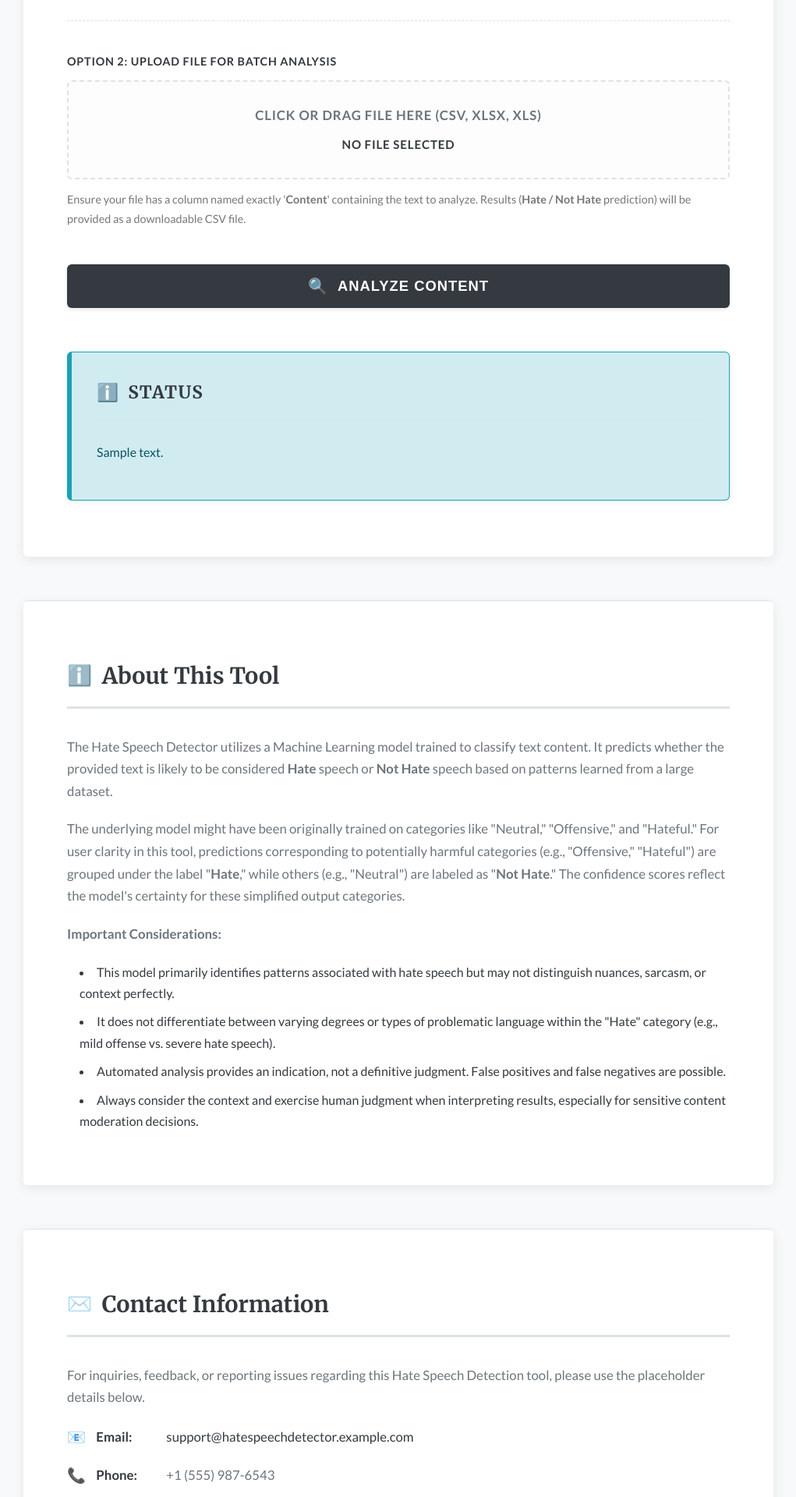
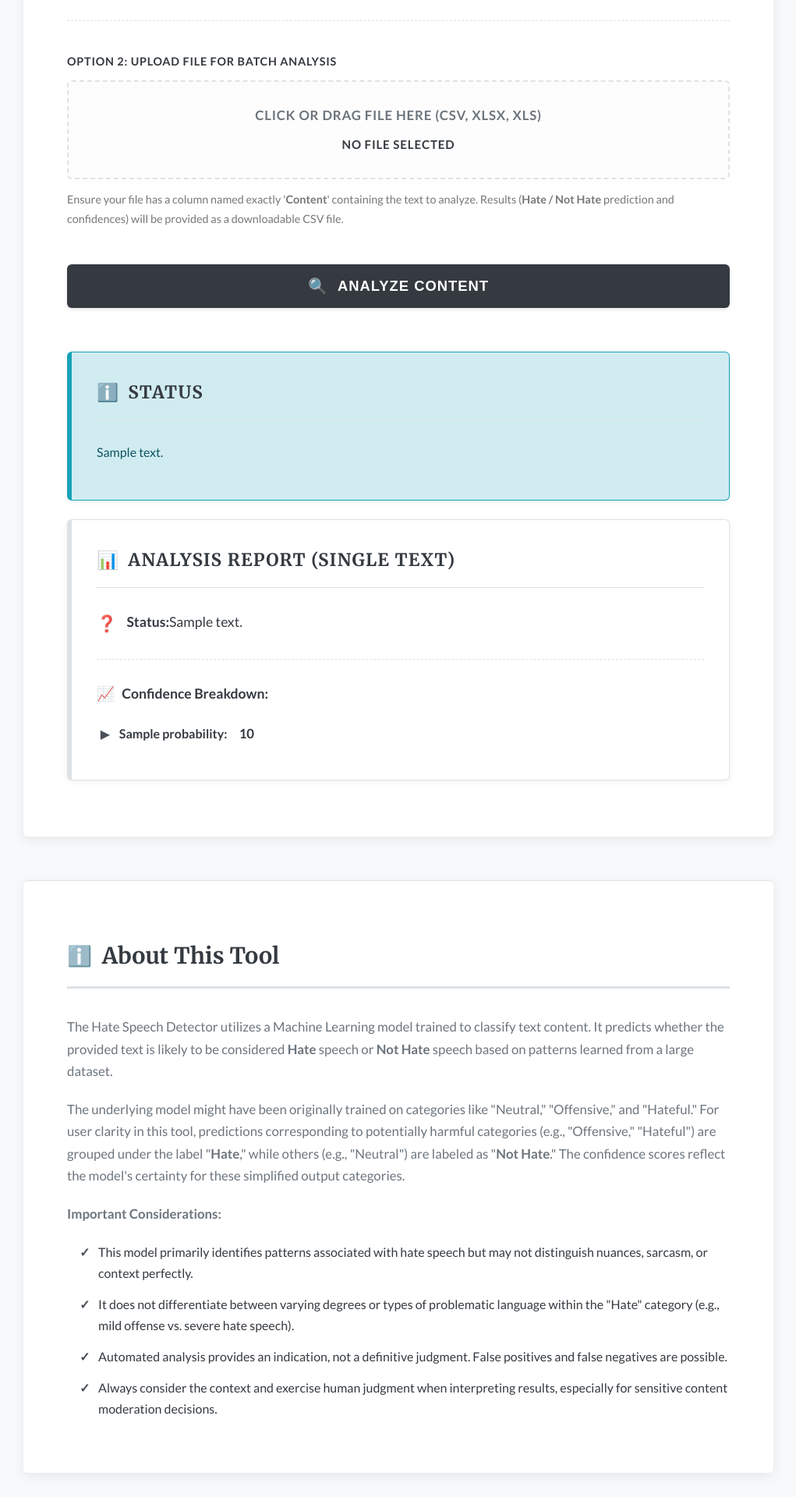
Before and after one commit to SantoshP24/Prj, a Flask app: template templates/index.html in a window 1280 px wide. Shown: the part 645-2565 px from the top of the page at 78% size, without its empty margins (129-1150 px from the left). Run offline with Flask 3, Linux system fonts and the light colour scheme; the template is opened without the code that fills it: most values are stand-ins (such as "Sample title", 1, 10 or a date in 2020).

Commit message:
Add files via upload

```diff
--- a/app.py
+++ b/app.py
@@ -1,30 +1,30 @@
 # File: app.py (Updated for "Hate" / "Not Hate" display)
 
-from flask import Flask, render_template, request, send_file, flash, redirect, url_for
-import joblib
+import io
+import os
 import re
 import string
-import nltk
+
+import joblib
+import pandas as pd
+from flask import Flask, render_template, request, send_file
 from nltk.corpus import stopwords
 from nltk.stem import WordNetLemmatizer
-import os
-import numpy as np
-import pandas as pd
-import io
 from werkzeug.utils import secure_filename
+import numpy as np # Import numpy for checking model classes
 
 # --- Configuration & Constants ---
 MODEL_FILENAME = 'hate_speech_model.pkl'
 VECTORIZER_FILENAME = 'tfidf_vectorizer.pkl'
 # *** UPDATED LABELS ***
 SENTIMENT_LABELS = {0: 'Not Hate', 1: 'Hate'} # Changed labels
-UPLOAD_FOLDER = 'uploads'
+UPLOAD_FOLDER = 'uploads' # Although not used for saving, good practice to define
 ALLOWED_EXTENSIONS = {'csv', 'xlsx', 'xls'}
-ASSUMED_TEXT_COLUMN = 'Content'
+ASSUMED_TEXT_COLUMN = 'Content' # Column name expected in uploaded files
 
 # --- Initialize Flask App ---
 app = Flask(__name__)
-app.secret_key = b'_5#y2L"F4Q8z\n\xec]/'
+app.secret_key = b'_5#y2L"F4Q8z\n\xec]/' # Needed for flash messages or session if used
 
 # --- NLTK Data Check ---
 try:
@@ -37,18 +37,29 @@ except LookupError:
     print("Please run this command in your terminal:")
     print("python -m nltk.downloader stopwords wordnet omw-1.4")
     print("*" * 60)
+    # Consider exiting if NLTK data is critical and not found
+    # exit()
 
 
 # --- Load Model and Vectorizer ---
 model = None
 vectorizer = None
+model_classes = None
 try:
     if os.path.exists(MODEL_FILENAME) and os.path.exists(VECTORIZER_FILENAME):
         model = joblib.load(MODEL_FILENAME)
         vectorizer = joblib.load(VECTORIZER_FILENAME)
-        print("Model and vectorizer loaded successfully.")
+        # Store model classes for robust probability indexing
+        if hasattr(model, 'classes_'):
+            model_classes = list(model.classes_) # Convert to list for easy indexing
+            print(f"Model and vectorizer loaded successfully. Model classes: {model_classes}")
+        else:
+            print("Model loaded, but does not have 'classes_' attribute. Assuming binary [0, 1] output.")
+            model_classes = [0, 1] # Default assumption if attribute missing
+
     else:
-         print(f"ERROR: Model or Vectorizer file not found.")
+         print(f"ERROR: Model ('{MODEL_FILENAME}') or Vectorizer ('{VECTORIZER_FILENAME}') file not found.")
+         print("Please ensure the model has been trained using 'train_model.py' and the .pkl files are in the same directory.")
 except Exception as e:
     print(f"Error loading model/vectorizer: {e}")
 
@@ -58,15 +69,16 @@ lemmatizer = WordNetLemmatizer()
 try:
     stop_words_set = set(stopwords.words('english'))
 except LookupError:
-    print("Stopwords list not found, proceeding without stopword removal.")
+    print("Stopwords list not found (NLTK data issue?), proceeding without stopword removal.")
     stop_words_set = set()
 
 def clean_text(text):
-    if not isinstance(text, str): text = str(text)
+    if not isinstance(text, str): text = str(text) # Ensure input is string
     text = text.lower()
-    text = re.sub(f'[{re.escape(string.punctuation)}]', '', text)
-    text = re.sub(r'\d+', '', text)
-    text = re.sub(r'\s+', ' ', text).strip()
+    text = re.sub(f'[{re.escape(string.punctuation)}]', '', text) # Remove punctuation
+    text = re.sub(r'\d+', '', text) # Remove numbers
+    text = re.sub(r'\s+', ' ', text).strip() # Remove extra whitespace
+    # Lemmatize and remove stopwords
     cleaned_text = ' '.join([lemmatizer.lemmatize(word) for word in text.split() if word not in stop_words_set])
     return cleaned_text
 
@@ -79,6 +91,7 @@ def allowed_file(filename):
 
 @app.route('/', methods=['GET'])
 def home():
+    # Render the main page
     return render_template('index.html', prediction_text='', probabilities=None, submitted_text='', error_message=None, info_message=None)
 
 @app.route('/predict', methods=['POST'])
@@ -88,72 +101,108 @@ def predict():
     error_message = None
     info_message = None
     submitted_text = request.form.get('text_input', '').strip()
-    file = request.files.get('file_upload')
+    file = request.files.get('file_upload') # Get file from form
 
+    # Check if model/vectorizer loaded correctly
     if model is None or vectorizer is None:
-        error_message = "Model or Vectorizer failed to load. Cannot perform analysis."
+        error_message = "Model or Vectorizer failed to load. Cannot perform analysis. Please check server logs."
         return render_template('index.html', error_message=error_message)
 
     # --- BRANCH 1: File Upload Processing ---
     if file and file.filename != '':
         if allowed_file(file.filename):
             try:
-                filename = secure_filename(file.filename)
+                filename = secure_filename(file.filename) # Sanitize filename
                 print(f"Processing uploaded file: {filename}")
+
+                # Read file into pandas DataFrame
                 if filename.lower().endswith('.csv'):
-                    df = pd.read_csv(file)
+                     # Try reading with common encodings
+                     try:
+                         df = pd.read_csv(file)
+                     except UnicodeDecodeError:
+                         file.seek(0) # Reset file pointer
+                         print("UTF-8 failed for CSV, trying latin-1")
+                         df = pd.read_csv(file, encoding='latin-1')
+                elif filename.lower().endswith(('.xlsx', '.xls')):
+                    # Let pandas handle Excel reading with openpyxl
+                    df = pd.read_excel(file, engine='openpyxl')
                 else:
-                    df = pd.read_excel(file, engine='openpyxl')
+                     # Should not happen due to allowed_file check, but good practice
+                     error_message = "Unsupported file format."
+                     return render_template('index.html', error_message=error_message)
 
+
+                # Check if the required text column exists
                 if ASSUMED_TEXT_COLUMN not in df.columns:
-                    error_message = f"File processed, but required column '{ASSUMED_TEXT_COLUMN}' not found."
+                    error_message = f"File processed, but required column '{ASSUMED_TEXT_COLUMN}' not found. Columns found: {', '.join(df.columns)}"
                     return render_template('index.html', error_message=error_message)
 
                 results = []
-                print(f"Found {len(df)} rows to process.")
+                print(f"Found {len(df)} rows to process in the file.")
+                # Iterate through rows, predict, and store results
                 for index, row in df.iterrows():
                     original_text = row[ASSUMED_TEXT_COLUMN]
-                    if pd.isna(original_text) or not isinstance(original_text, str):
-                         pred_label = "Skipped (Invalid Input)"
+                    # Handle missing or non-string data in the text column
+                    if pd.isna(original_text) or not isinstance(original_text, str) or original_text.strip() == '':
+                         pred_label = "Skipped (Invalid/Empty Input)"
                          prob_not_hate = None
                          prob_hate = None
+                         cleaned_for_output = "" # Add cleaned text column
                     else:
                         cleaned = clean_text(original_text)
                         vectorized = vectorizer.transform([cleaned])
                         prediction = model.predict(vectorized)[0]
                         proba = model.predict_proba(vectorized)[0]
-                        pred_label = SENTIMENT_LABELS.get(prediction, "Unknown")
+                        pred_label = SENTIMENT_LABELS.get(prediction, "Unknown Label") # Map 0/1 to "Not Hate"/"Hate"
 
-                        # *** UPDATED Probability assignment ***
-                        prob_not_hate = proba[list(model.classes_).index(0)] if 0 in model.classes_ else None
-                        prob_hate = proba[list(model.classes_).index(1)] if 1 in model.classes_ else None
+                        # *** Robust Probability assignment using model_classes ***
+                        prob_not_hate = None
+                        prob_hate = None
+                        if 0 in model_classes:
+                            prob_not_hate = proba[model_classes.index(0)]
+                        if 1 in model_classes:
+                             prob_hate = proba[model_classes.index(1)]
+
+                        cleaned_for_output = cleaned # Save cleaned text
 
                     results.append({
                         'Original_Text': original_text,
+                        'Cleaned_Text': cleaned_for_output, # Include cleaned text
                         'Prediction': pred_label,
-                        # *** UPDATED Probability keys ***
+                        # *** UPDATED Probability keys for CSV output ***
                         'Confidence_Not_Hate': prob_not_hate,
                         'Confidence_Hate': prob_hate
                     })
 
                 print("Finished processing file rows.")
                 results_df = pd.DataFrame(results)
+
+                # Prepare CSV for download
                 output_buffer = io.BytesIO()
-                results_df.to_csv(output_buffer, index=False, encoding='utf-8', float_format='%.4f') # Format probability
-                output_buffer.seek(0)
+                # Format probabilities nicely in the CSV
+                results_df.to_csv(output_buffer, index=False, encoding='utf-8', float_format='%.4f')
+                output_buffer.seek(0) # Rewind buffer
 
                 print("Prepared results CSV for download.")
+                # Send the CSV file back to the user
                 return send_file(
-                    output_buffer, mimetype='text/csv',
-                    as_attachment=True, download_name='hate_analysis_results.csv' # Changed filename
+                    output_buffer,
+                    mimetype='text/csv',
+                    as_attachment=True,
+                    download_name='hate_analysis_results.csv' # Changed filename
                 )
 
             except Exception as e:
                 print(f"Error processing file: {e}")
                 error_message = f"An error occurred while processing the file: {e}"
+                # Log the full traceback here if needed for debugging
+                # import traceback
+                # print(traceback.format_exc())
                 return render_template('index.html', error_message=error_message)
 
         else:
+            # File type not allowed
             error_message = "Invalid file type. Please upload a CSV, XLSX, or XLS file."
             return render_template('index.html', error_message=error_message)
 
@@ -167,39 +216,55 @@ def predict():
             if prediction_array is not None and len(prediction_array) > 0:
                  prediction = prediction_array[0]
                  predicted_proba = model.predict_proba(vectorized_input)[0]
+                 # Map prediction to display label
                  prediction_text = SENTIMENT_LABELS.get(prediction, "Unknown Classification")
 
-                 # *** UPDATED Probability Dictionary ***
+                 # *** UPDATED Probability Dictionary using model_classes ***
                  probabilities_dict = {}
-                 if 0 in model.classes_:
-                     probabilities_dict['Not Hate'] = f"{predicted_proba[list(model.classes_).index(0)]:.1%}"
-                 if 1 in model.classes_:
-                      probabilities_dict['Hate'] = f"{predicted_proba[list(model.classes_).index(1)]:.1%}"
+                 if 0 in model_classes:
+                     prob_0 = predicted_proba[model_classes.index(0)]
+                     probabilities_dict['Not Hate'] = f"{prob_0:.1%}" # Format as percentage
+                 if 1 in model_classes:
+                      prob_1 = predicted_proba[model_classes.index(1)]
+                      probabilities_dict['Hate'] = f"{prob_1:.1%}" # Format as percentage
 
             else:
+                # Handle case where prediction fails unexpectedly
                 error_message = "Prediction failed to return a valid result."
 
         except Exception as e:
             print(f"Error during single text prediction: {e}")
-            error_message = f"An error occurred during analysis. ({e})"
+            error_message = f"An error occurred during analysis: {e}"
+             # Log the full traceback here if needed for debugging
+             # import traceback
+             # print(traceback.format_exc())
 
+        # Render the page with results (or error) for single text input
         return render_template('index.html',
                                prediction_text=prediction_text,
                                probabilities=probabilities_dict,
-                               submitted_text=submitted_text,
+                               submitted_text=submitted_text, # Keep user's text in box
                                error_message=error_message,
                                info_message=None)
 
-    # --- BRANCH 3: No Input ---
+    # --- BRANCH 3: No Input Provided ---
     else:
+        # Neither text nor file was submitted
         error_message = "Please enter text in the text area OR upload a file."
         return render_template('index.html', error_message=error_message)
 
 
 # --- Run the App ---
 if __name__ == '__main__':
+    # Ensure model and vectorizer are loaded before starting
     if model and vectorizer:
         print("Starting Flask server...")
+        # Use host='0.0.0.0' to make it accessible on the network
+        # debug=True is useful for development, but should be False in production
         app.run(debug=True, host='0.0.0.0', port=5000)
     else:
-        print("Flask app not started due to model/vectorizer loading errors.")
+        print("*"*60)
+        print("ERROR: Flask app cannot start because the model or vectorizer failed to load.")
+        print("Please check the file paths and ensure the model files exist.")
+        print("Run 'python train_model.py' first if you haven't already.")
+        print("*"*60)
--- a/templates/index.html
+++ b/templates/index.html
@@ -219,7 +219,7 @@
             margin-bottom: 1.5em; /* More space between results */
             box-shadow: 0 2px 8px rgba(0, 0, 0, 0.06); /* Subtle shadow on results */
         }
-
+        /* Apply border color based on prediction class - Uses Jinja filter |replace */
         .result-section.Not_Hate { border-left-color: var(--not-hate-border); }
         .result-section.Hate { border-left-color: var(--hate-border); }
 
@@ -294,8 +294,15 @@
             /* Uses the same .content-section styles for background, shadow, animation */
         }
         #about p, #contact p { color: var(--secondary-text-color); text-align: left; margin-bottom: 1.2em; font-size: 1.05rem; }
-        #about ul { list-style: inside; padding-left: 1em; margin-top: 1em;} /* Indent list */
-        #about li { margin-bottom: 0.6em; }
+        #about ul { list-style: none; padding-left: 1em; margin-top: 1em;} /* Indent list slightly */
+        #about li { margin-bottom: 0.8em; position: relative; padding-left: 1.5em; } /* Space for custom bullet */
+        #about li::before {
+            content: '✓'; /* Checkmark bullet */
+            position: absolute;
+            left: 0;
+            color: var(--button-hover-bg-color); /* Use theme color */
+            font-weight: bold;
+        }
 
         #contact ul { list-style: none; padding: 0; }
         #contact li { margin-bottom: 1em; color: var(--secondary-text-color); display: flex; align-items: center; font-size: 1.05rem; }
@@ -363,17 +370,18 @@
         <form action="/predict" method="post" enctype="multipart/form-data">
             <div>
                 <label for="text_input">Option 1: Analyze Single Text</label>
+                <!-- Use submitted_text to keep input after submission -->
                 <textarea id="text_input" name="text_input" rows="5" placeholder="Paste or type your content here...">{{ submitted_text }}</textarea>
             </div>
             <div class="file-upload-area">
-                <label for="file_upload">Option 2: Upload File for Batch Analysis</label>
-                <label for="file_upload_input" class="file-input-wrapper">
+                <label for="file_upload_input" class="label-above">Option 2: Upload File for Batch Analysis</label> <!-- Changed label target -->
+                <label for="file_upload_input" class="file-input-wrapper"> <!-- This label is clickable -->
                     <span class="file-upload-text">Click or Drag File Here (CSV, XLSX, XLS)</span>
                     <input type="file" id="file_upload_input" name="file_upload" accept=".csv, application/vnd.openxmlformats-officedocument.spreadsheetml.sheet, application/vnd.ms-excel">
                     <span id="file-name">No file selected</span>
                  </label>
                  <p class="instructions">
-                    Ensure your file has a column named exactly '<strong>Content</strong>' containing the text to analyze. Results (<strong>Hate / Not Hate</strong> prediction) will be provided as a downloadable CSV file.
+                    Ensure your file has a column named exactly '<strong>Content</strong>' containing the text to analyze. Results (<strong>Hate / Not Hate</strong> prediction and confidences) will be provided as a downloadable CSV file.
                  </p>
             </div>
             <button type="submit"><span class="icon">🔍</span> Analyze Content</button>
@@ -381,13 +389,13 @@
 
 
         <div class="results-wrapper">
-            <!-- Error Message -->
+            <!-- Error Message Display -->
             {% if error_message %}
                 <div class="error-message">
                      <span class="icon">⚠️</span> <strong>Error:</strong> {{ error_message }}
                 </div>
             {% endif %}
-             <!-- Info Message -->
+             <!-- Info Message Display -->
              {% if info_message %}
                  <div class="info-message">
                       <h3><span class="icon">ℹ️</span> Status</h3>
@@ -395,18 +403,24 @@
                  </div>
              {% endif %}
 
-            <!-- Single Text Result -->
-            {% if prediction_text and not error_message and not info_message %}
+            <!-- Single Text Result Display -->
+            <!-- Only show if prediction_text exists and there are no errors/info messages blocking it -->
+            {% if prediction_text and not error_message %}
+                <!-- Add class based on prediction (replace space with underscore) -->
                 <div class="result-section {{ prediction_text | replace(' ', '_') }}">
                     <h3><span class="icon">📊</span> Analysis Report (Single Text)</h3>
                     <p>
+                        <!-- Conditional Icon based on prediction -->
                         {% if prediction_text == 'Not Hate' %}
                             <span class="icon">✅</span>
                         {% elif prediction_text == 'Hate' %}
                             <span class="icon">🚫</span>
+                        {% else %}
+                             <span class="icon">❓</span> <!-- Icon for unknown cases -->
                         {% endif %}
                         <strong>Status:</strong> {{ prediction_text }}
                     </p>
+                    <!-- Display Probabilities if available -->
                     {% if probabilities %}
                         <div class="probabilities">
                             <h4><span class="icon">📈</span>Confidence Breakdown:</h4>
@@ -464,8 +478,10 @@
         if (fileInput) {
             fileInput.addEventListener('change', function() {
                 if (fileInput.files.length > 0) {
+                    // Display the name of the first selected file
                     fileNameDisplay.textContent = `Selected: ${fileInput.files[0].name}`; // Added "Selected: "
                 } else {
+                    // Reset text if no file is selected (e.g., user cancels)
                     fileNameDisplay.textContent = 'No file selected';
                 }
             });
```
Also changed, not shown: requirements.txt (+7 -7 lines), train_model.py (+58 -14 lines), 2 other files.
